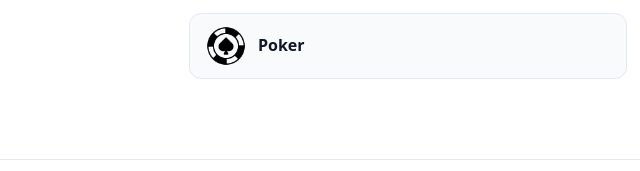
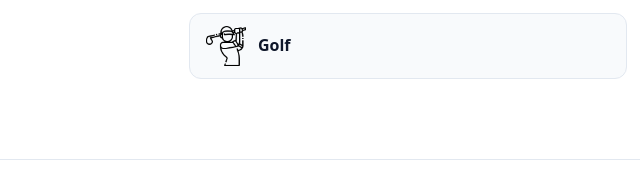
Before and after one commit to Petarpg/Portfolio_CV, a website built with Vite: page index.html in a window 1280 px wide. Shown: the part 2588-2759 px from the top of the page, 1-641 px from the left. Built offline with nearby package versions, Linux system fonts and the light colour scheme.

Commit message:
Deploy portfolio site to GitHub Pages - 1.7
Text changes

```diff
--- a/index.html
+++ b/index.html
@@ -441,14 +441,14 @@
           <div class="hobby-item">
             <img
               class="hobby-icon"
-              src="assets/img/hobbies/casino-chip.png"
+              src="assets/img/hobbies/golf-player.png"
               alt=""
               aria-hidden="true"
               width="40"
               height="40"
             />
-            <span class="hobby-name" data-en="Poker" data-bg="Покер"
-              >Poker</span
+            <span class="hobby-name" data-en="Golf" data-bg="Голф"
+              >Golf</span
             >
           </div>
           <div class="hobby-item">
```
Also changed, not shown: assets/img/hobbies/golf-player.png (added).
